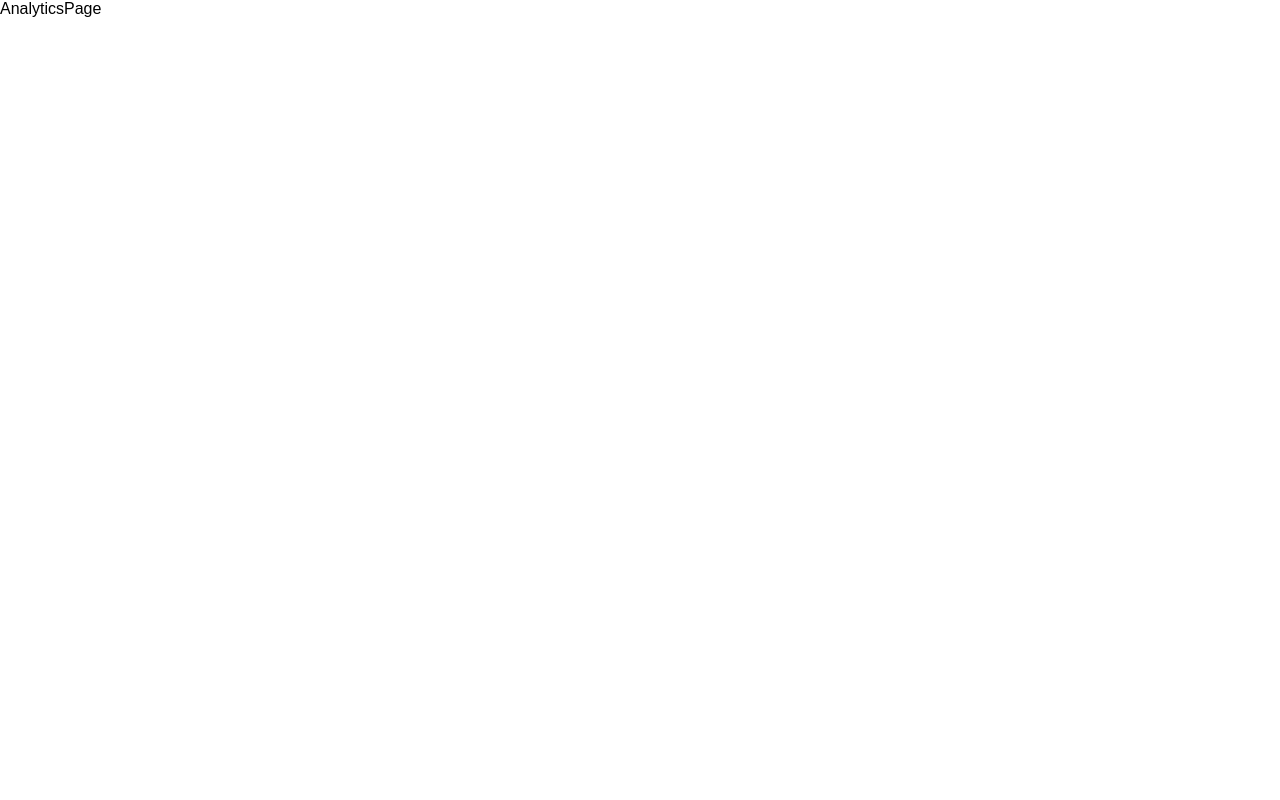
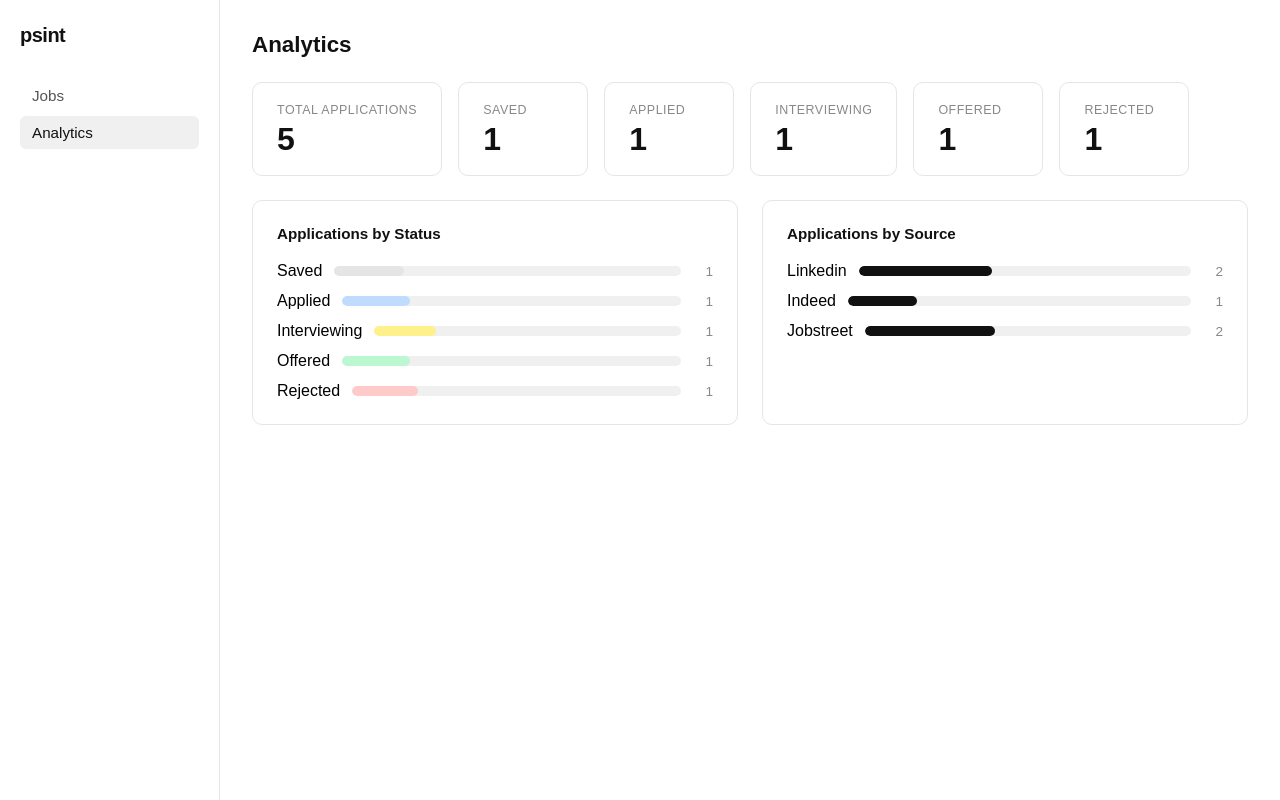
Before and after one commit to widebirb/psint, a React (Vite) app in the folder frontend/: page /analytics in a window 1280 px wide. Built offline with nearby package versions, Linux system fonts and the light colour scheme.

Commit message:
feat: scaffold basic analytics page

```diff
--- /dev/null
+++ b/frontend/src/pages/AnalyticsPage.css
@@ -0,0 +1,89 @@
+.stat-cards {
+    display: flex;
+    gap: 1rem;
+    flex-wrap: wrap;
+}
+
+
+.stat-card {
+    border: 1px solid #e5e5e5;
+    border-radius: 10px;
+    padding: 1.25rem 1.5rem;
+    display: flex;
+    flex-direction: column;
+    gap: 0.4rem;
+    min-width: 130px;
+}
+
+.stat-label {
+    font-size: 0.78rem;
+    color: #888;
+    text-transform: uppercase;
+    letter-spacing: 0.5px;
+    font-weight: 500;
+}
+
+.stat-value {
+    font-size: 2rem;
+    font-weight: 700;
+    color: #111;
+    line-height: 1;
+}
+
+.analytics-sections {
+    display: flex;
+    gap: 1.5rem;
+    flex-wrap: wrap;
+}
+
+.analytics-card {
+    border: 1px solid #e5e5e5;
+    border-radius: 10px;
+    padding: 1.5rem;
+    flex: 1;
+    min-width: 280px;
+    display: flex;
+    flex-direction: column;
+    gap: 1.25rem;
+}
+
+.analytics-card h2 {
+    font-size: 0.95rem;
+    font-weight: 600;
+    color: #111;
+}
+
+.bar-list {
+    display: flex;
+    flex-direction: column;
+    gap: 0.75rem;
+}
+
+.bar-row {
+    display: flex;
+    align-items: center;
+    gap: 0.75rem;
+}
+
+.bar-track {
+    flex: 1;
+    height: 10px;
+    background: #f0f0f0;
+    border-radius: 999px;
+    overflow: hidden;
+}
+
+.bar-fill {
+    height: 100%;
+    border-radius: 999px;
+    transition: width 0.3s ease;
+    ;
+}
+
+.bar-count {
+    font-size: 0.85rem;
+    color: #888;
+    width: 20px;
+    text-align: right;
+    flex-shrink: 0;
+}
--- a/frontend/src/pages/AnalyticsPage.tsx
+++ b/frontend/src/pages/AnalyticsPage.tsx
@@ -1,6 +1,110 @@
+import { mockJobs, JobStatus } from '../mock/jobs'
+import './AnalyticsPage.css'
+
+const STATUS_LABELS: Record<JobStatus, string> = {
+    saved: 'Saved',
+    applied: 'Applied',
+    interviewing: 'Interviewing',
+    offered: 'Offered',
+    rejected: 'Rejected',
+}
+
+const STATUS_COLORS: Record<JobStatus, string> = {
+    saved: '#e5e5e5',
+    applied: '#bfdbfe',
+    interviewing: '#fef08a',
+    offered: '#bbf7d0',
+    rejected: '#fecaca',
+}
+
 function AnalyticsPage() {
+    const total = mockJobs.length
+
+    const countByStatus = (Object.keys(STATUS_LABELS) as JobStatus[]).map(status => ({
+        status,
+        label: STATUS_LABELS[status],
+        count: mockJobs.filter(j => j.status === status).length,
+        color: STATUS_COLORS[status],
+    }))
+
+    const countBySource = ['linkedin', 'indeed', 'jobstreet'].map(source => ({
+        source,
+        count: mockJobs.filter(j => j.source_site === source).length,
+    }))
+
     return (
-        <div>AnalyticsPage</div>
+        <div className="dashboard">
+            <aside className="sidebar">
+                <span className="logo">psint</span>
+                <nav className="sidebar-nav">
+                    <a href="/dashboard" className="nav-link">Jobs</a>
+                    <a href="/analytics" className="nav-link active">Analytics</a>
+                </nav>
+            </aside>
+
+            <main className="main-content">
+                <div className="main-header">
+                    <h1>Analytics</h1>
+                </div>
+
+                <div className="stat-cards">
+                    <div className="stat-card">
+                        <span className="stat-label">Total Applications</span>
+                        <span className="stat-value">{total}</span>
+                    </div>
+                    {countByStatus.map(s => (
+                        <div className="stat-card" key={s.status}>
+                            <span className="stat-label">{s.label}</span>
+                            <span className="stat-value">{s.count}</span>
+                        </div>
+                    ))}
+                </div>
+
+                <div className="analytics-sections">
+                    <div className="analytics-card">
+                        <h2>Applications by Status</h2>
+                        <div className="bar-list">
+                            {countByStatus.map(s => (
+                                <div className="bar-row" key={s.status}>
+                                    <span className="bar-label">{s.label}</span>
+                                    <div className="bar-track">
+                                        <div
+                                            className="bar-fill"
+                                            style={{
+                                                width: total ? `${(s.count / total) * 100}%` : '0%',
+                                                background: s.color,
+                                            }}
+                                        />
+                                    </div>
+                                    <span className="bar-count">{s.count}</span>
+                                </div>
+                            ))}
+                        </div>
+                    </div>
+
+                    <div className="analytics-card">
+                        <h2>Applications by Source</h2>
+                        <div className="bar-list">
+                            {countBySource.map(s => (
+                                <div className="bar-row" key={s.source}>
+                                    <span className="bar-label" style={{ textTransform: 'capitalize' }}>{s.source}</span>
+                                    <div className="bar-track">
+                                        <div
+                                            className="bar-fill"
+                                            style={{
+                                                width: total ? `${(s.count / total) * 100}%` : '0%',
+                                                background: '#111',
+                                            }}
+                                        />
+                                    </div>
+                                    <span className="bar-count">{s.count}</span>
+                                </div>
+                            ))}
+                        </div>
+                    </div>
+                </div>
+            </main>
+        </div>
     )
 }
 
```
